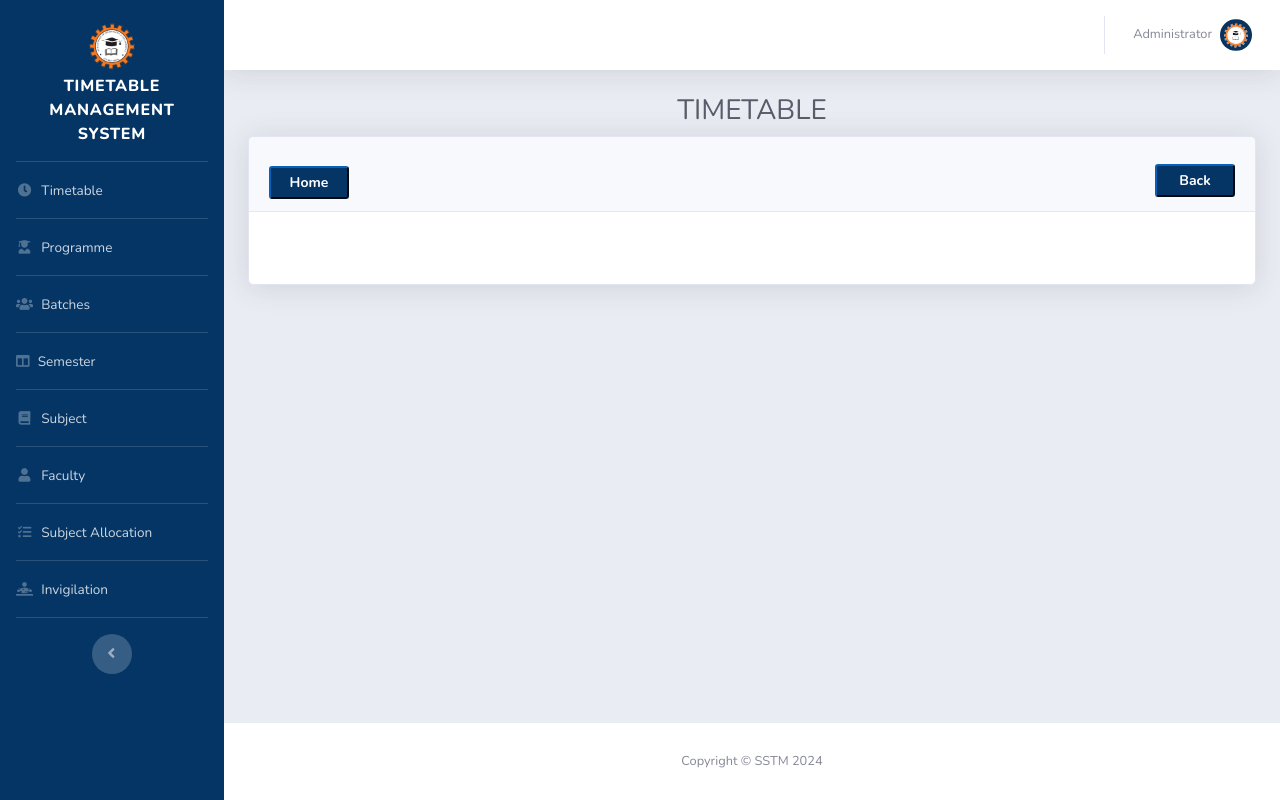
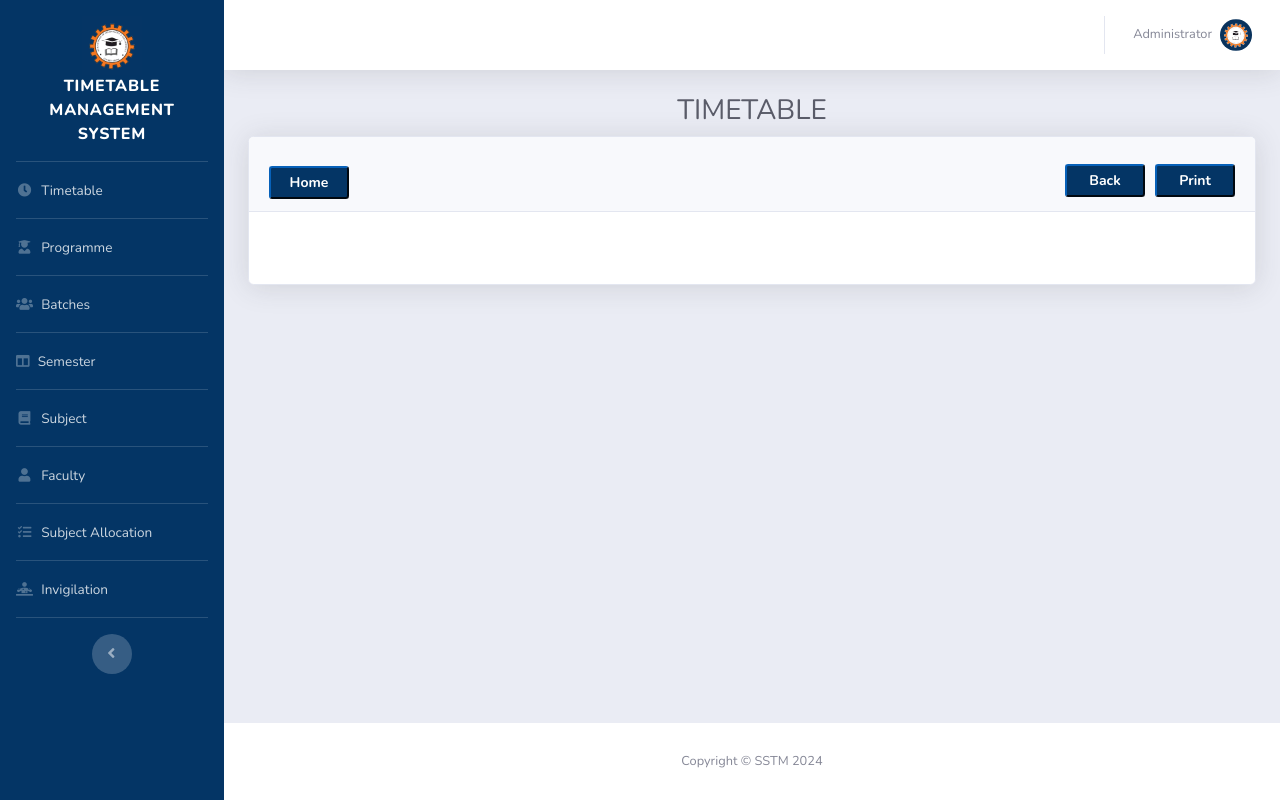
Before and after one commit to fossbin/timetable-generator, a PHP site: page /timetable/history.php in a window 1280 px wide. Run offline with PHP 8.4, Linux system fonts and the light colour scheme; a user stored in the database is signed in; data that the repository does not hold is empty.

Commit message:
Replaced fpdf approach with simpler browser print module

```diff
--- a/timetable/history.php
+++ b/timetable/history.php
@@ -49,7 +49,6 @@ function checkPrevD($newValue){
     <meta name="author" content="">
 
     <title>Timetable Management System</title>
-
     <!-- Custom fonts for this template-->
     <link href="../vendor/fontawesome-free/css/all.min.css" rel="stylesheet" type="text/css">
     <link
@@ -279,9 +278,25 @@ function checkPrevD($newValue){
             </button>
         </div>
         </form>
+        <div style="float:right;" class="font-weight-bold text-right">
+            <button onclick="window.print();" style="width:80px;margin-top:15px;" class="btn-sm btn-primary a-btn-slide-text">
+            <span style="width:400; font-size:14px;"><strong>Print</strong></span>
+            </button>
+            <style>
+                @media print {
+                @page {
+                    /* size: A4; */
+                    margin: 0.2cm;
+                }
+                body {
+                    transform-origin: 0 0; /* Set scaling origin */
+                }
+                }
+            </style>
+        </div>
         <form action="../timetable/records.php" name="back">
         <div style="float:right;" class="font-weight-bold text-right">
-            <button style="width:80px;margin-top:15px;" class="btn-sm btn-primary a-btn-slide-text">
+            <button style="width:80px;margin-top:15px;margin-right:10px;" class="btn-sm btn-primary a-btn-slide-text">
             <span style="width:400; font-size:14px;"><strong>Back</strong></span>
             </button>
         </div>
@@ -304,7 +319,6 @@ function checkPrevD($newValue){
 
                             <!-- Hours -->
                             <?php
-                                //print_r($timetableData);
                                     foreach($timetableData as $entry)
                                     {
                                             $hourcount;
@@ -316,7 +330,6 @@ function checkPrevD($newValue){
                                             $subid=$entry['subid'];
                                             $fid=$entry['fid'];
 
-                                            //echo $id." ".$bid." ".$semid." ".$day." ".$hour." ".$subid." ".$fid;
                                                         $sql_batchname = "Select bName from tbl_batch where bid=$bid";
                                                         $batchname = $db->query($sql_batchname);
                                                         if($batchname->num_rows>0)
```
Also changed, not shown: timetable/display.php (+16 -6 lines).
